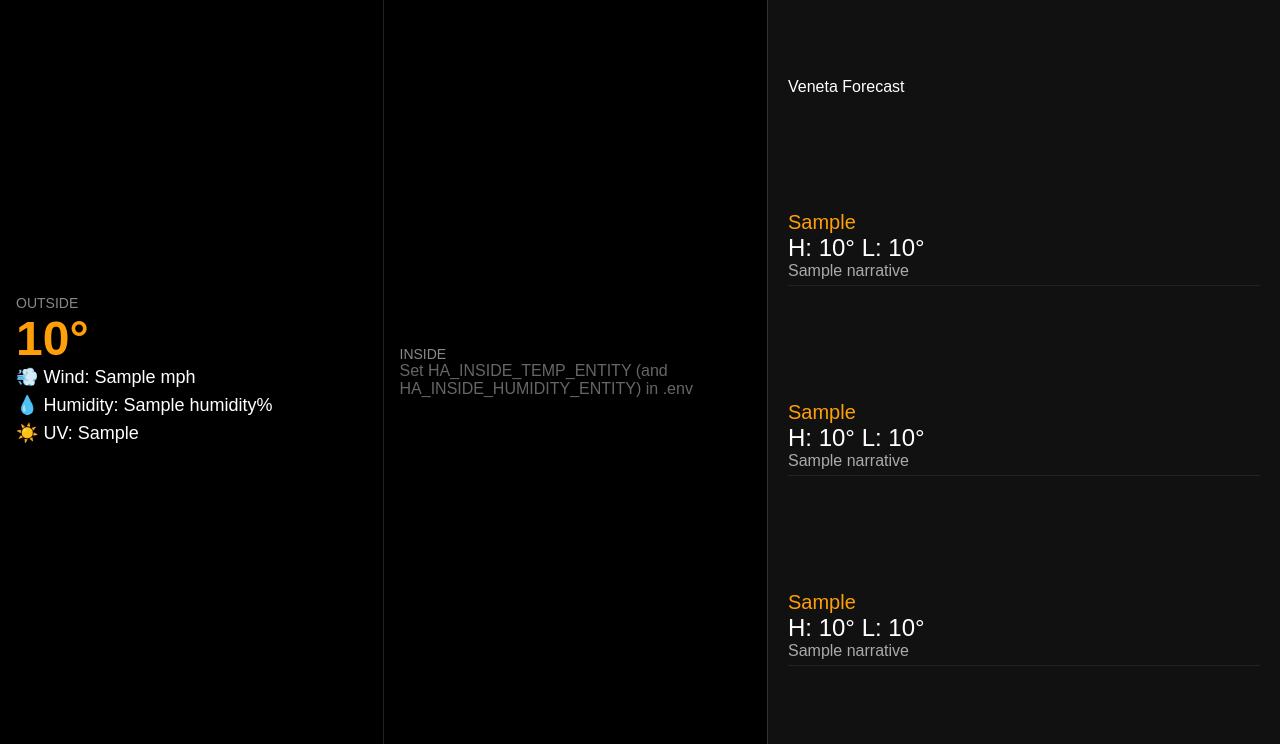
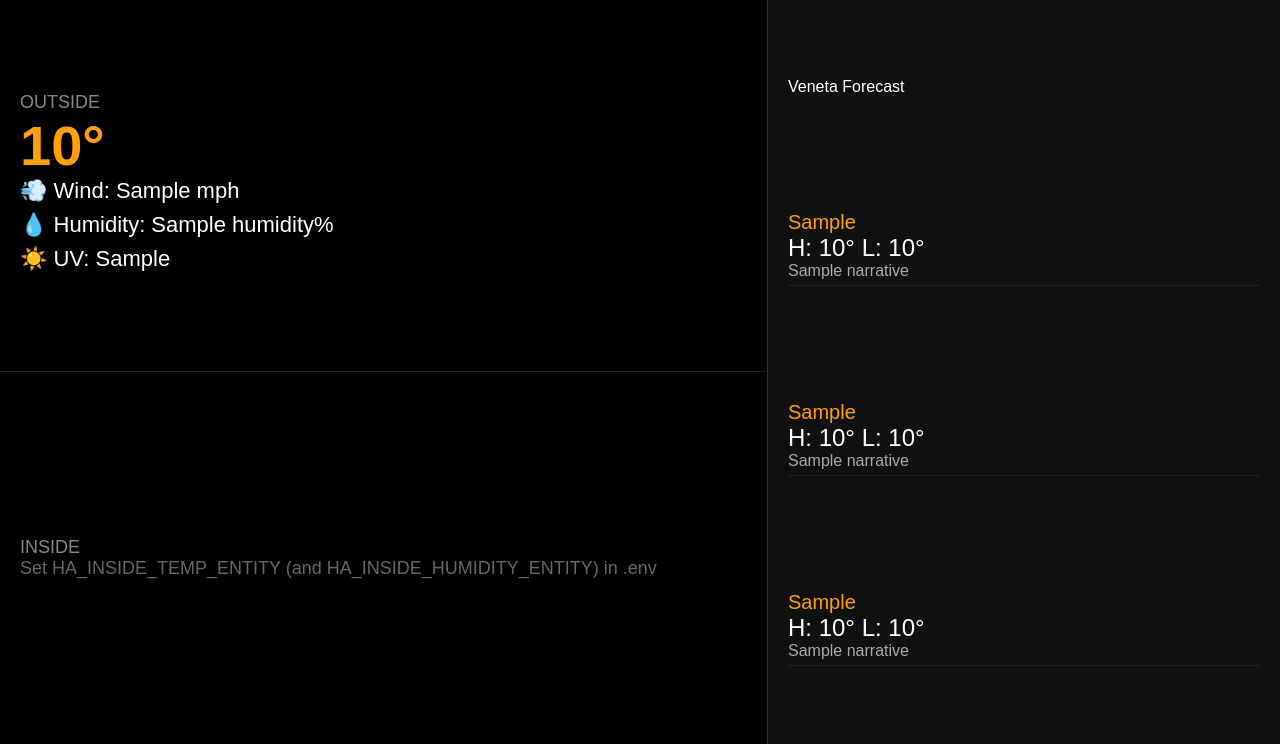
Before and after one commit to tomsepe/pi-weather-dashboard, a Flask app: template templates/dashboard.html in a window 1280 px wide. Shown: the part 76-820 px from the top of the page. Run offline with Flask 3, Linux system fonts and the light colour scheme; the template is opened without the code that fills it: most values are stand-ins (such as "Sample title", 1, 10 or a date in 2020).

Commit message:
changes layout of dashboard to horizontal split

```diff
--- a/templates/dashboard.html
+++ b/templates/dashboard.html
@@ -6,16 +6,16 @@
         body { background: #000; color: #fff; font-family: sans-serif; margin: 0; overflow: hidden; }
         .container { display: grid; grid-template-columns: 1.2fr 0.8fr; height: calc(100vh - 56px); width: 100vw; }
 
-        /* Left side: two columns – Outside (Vevor) | Inside (Shelly via HA) */
-        .sensors { display: grid; grid-template-columns: 1fr 1fr; border-right: 1px solid #333; }
-        .current, .inside { padding: 12px 16px; display: flex; flex-direction: column; justify-content: center; border-right: 1px solid #222; }
-        .inside { border-right: none; }
-        .current .temp-main { font-size: 48px; font-weight: bold; margin: 0; color: #ff9f0a; }
-        .current .label, .inside .label { font-size: 14px; color: #888; text-transform: uppercase; }
-        .current .stat { font-size: 18px; margin-bottom: 6px; }
-        .inside .temp-main { font-size: 48px; font-weight: bold; margin: 0; color: #5ac8fa; }
-        .inside .stat { font-size: 18px; margin-bottom: 6px; }
-        .inside .unavailable { color: #666; font-size: 16px; }
+        /* Left side: two rows – Outside (top) | Inside (bottom) */
+        .sensors { display: grid; grid-template-rows: 1fr 1fr; border-right: 1px solid #333; }
+        .current, .inside { padding: 14px 20px; display: flex; flex-direction: column; justify-content: center; border-bottom: 1px solid #222; }
+        .inside { border-bottom: none; }
+        .current .temp-main { font-size: 56px; font-weight: bold; margin: 0; color: #ff9f0a; }
+        .current .label, .inside .label { font-size: 18px; color: #888; text-transform: uppercase; }
+        .current .stat { font-size: 22px; margin-bottom: 8px; }
+        .inside .temp-main { font-size: 56px; font-weight: bold; margin: 0; color: #5ac8fa; }
+        .inside .stat { font-size: 22px; margin-bottom: 8px; }
+        .inside .unavailable { color: #666; font-size: 18px; }
 
         /* Right Side: Forecast */
         .forecast { padding: 20px; display: flex; flex-direction: column; justify-content: space-around; background: #111; }
```
